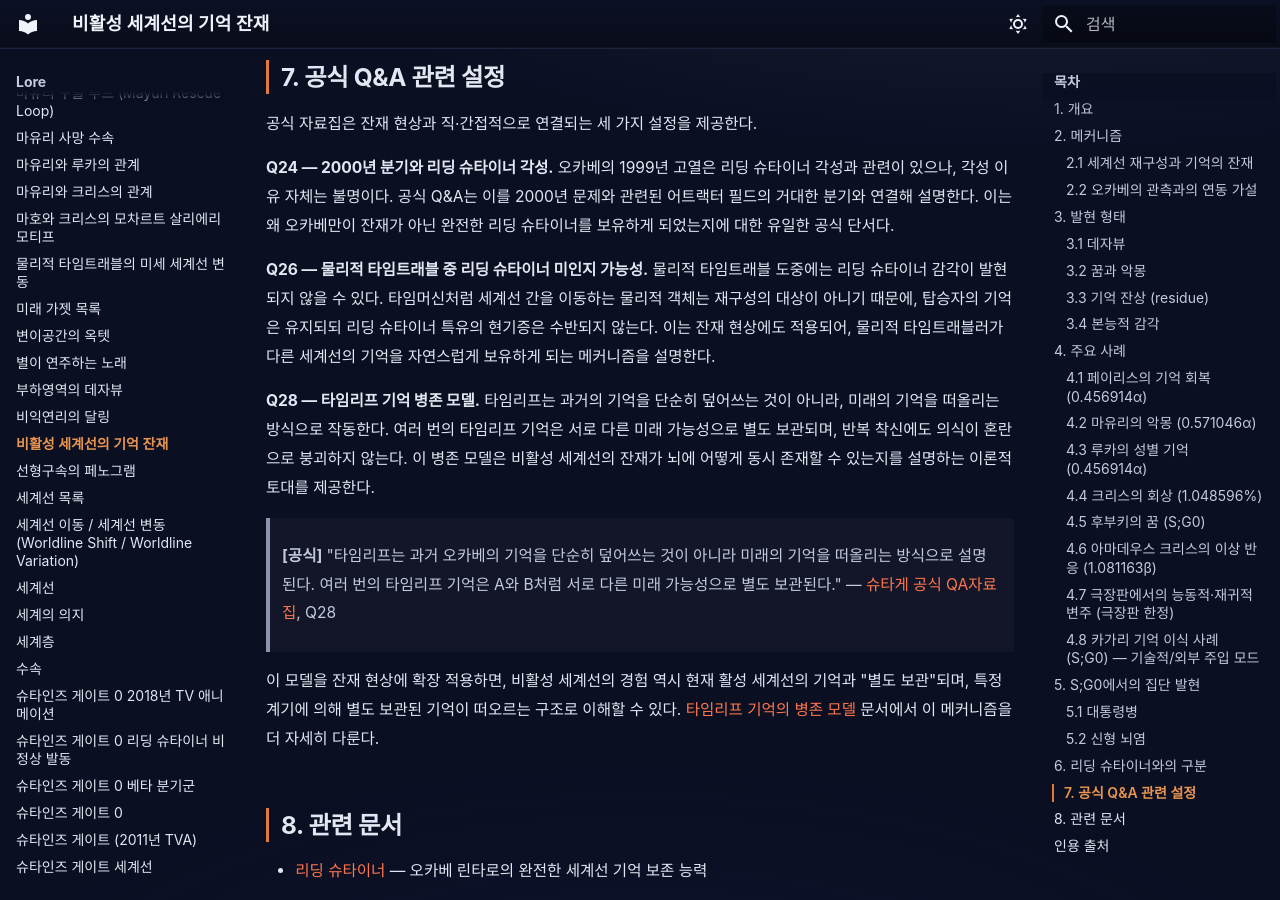
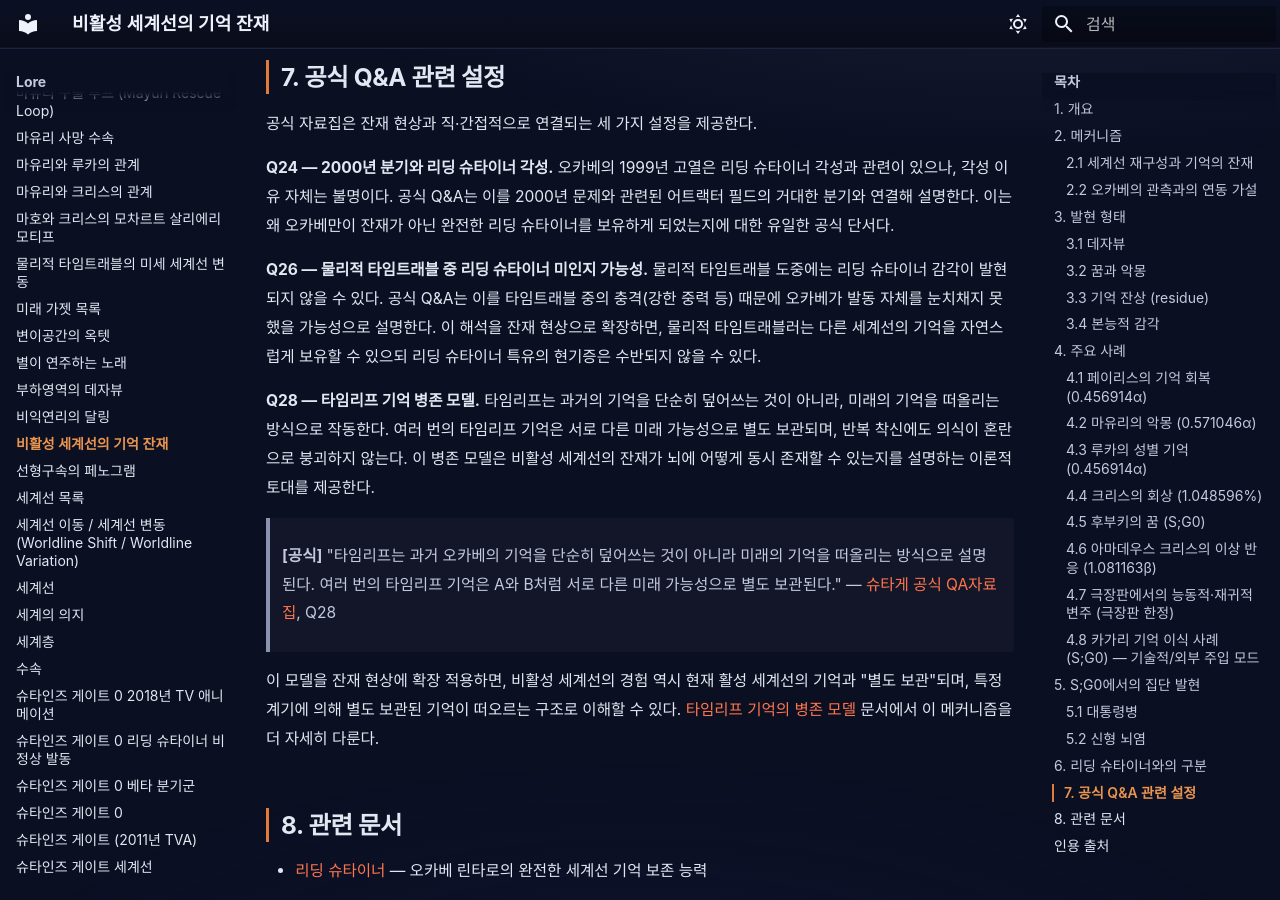
Before and after one commit to sgwiki/sgwiki.github.io, an MkDocs documentation site: the page built from wiki/lore/비활성-세계선의-기억-잔재.md, in a window 1280 px wide and 900 px high, scrolled down 7306 px. Built offline with MkDocs 1.6.1 and Material for MkDocs 9.7.7, drawn with Linux system fonts in a browser that asks for light colours; some web fonts are replaced.

Commit message:
fix(wiki): 비활성-세계선의-기억-잔재 — P10 968862e6 패치 적용

```diff
--- a/wiki/lore/비활성-세계선의-기억-잔재.md
+++ b/wiki/lore/비활성-세계선의-기억-잔재.md
@@ -156,7 +156,7 @@ description: "비활성 세계선의 기억 잔재는 슈타인즈 게이트 세
 
 **Q24 — 2000년 분기와 리딩 슈타이너 각성.** 오카베의 1999년 고열은 리딩 슈타이너 각성과 관련이 있으나, 각성 이유 자체는 불명이다. 공식 Q&A는 이를 2000년 문제와 관련된 어트랙터 필드의 거대한 분기와 연결해 설명한다. 이는 왜 오카베만이 잔재가 아닌 완전한 리딩 슈타이너를 보유하게 되었는지에 대한 유일한 공식 단서다.
 
-**Q26 — 물리적 타임트래블 중 리딩 슈타이너 미인지 가능성.** 물리적 타임트래블 도중에는 리딩 슈타이너 감각이 발현되지 않을 수 있다. 타임머신처럼 세계선 간을 이동하는 물리적 객체는 재구성의 대상이 아니기 때문에, 탑승자의 기억은 유지되되 리딩 슈타이너 특유의 현기증은 수반되지 않는다. 이는 잔재 현상에도 적용되어, 물리적 타임트래블러가 다른 세계선의 기억을 자연스럽게 보유하게 되는 메커니즘을 설명한다.
+**Q26 — 물리적 타임트래블 중 리딩 슈타이너 미인지 가능성.** 물리적 타임트래블 도중에는 리딩 슈타이너 감각이 발현되지 않을 수 있다. 공식 Q&A는 이를 타임트래블 중의 충격(강한 중력 등) 때문에 오카베가 발동 자체를 눈치채지 못했을 가능성으로 설명한다. 이 해석을 잔재 현상으로 확장하면, 물리적 타임트래블러는 다른 세계선의 기억을 자연스럽게 보유할 수 있으되 리딩 슈타이너 특유의 현기증은 수반되지 않을 수 있다.
 
 **Q28 — 타임리프 기억 병존 모델.** 타임리프는 과거의 기억을 단순히 덮어쓰는 것이 아니라, 미래의 기억을 떠올리는 방식으로 작동한다. 여러 번의 타임리프 기억은 서로 다른 미래 가능성으로 별도 보관되며, 반복 착신에도 의식이 혼란으로 붕괴하지 않는다. 이 병존 모델은 비활성 세계선의 잔재가 뇌에 어떻게 동시 존재할 수 있는지를 설명하는 이론적 토대를 제공한다.
 
```
